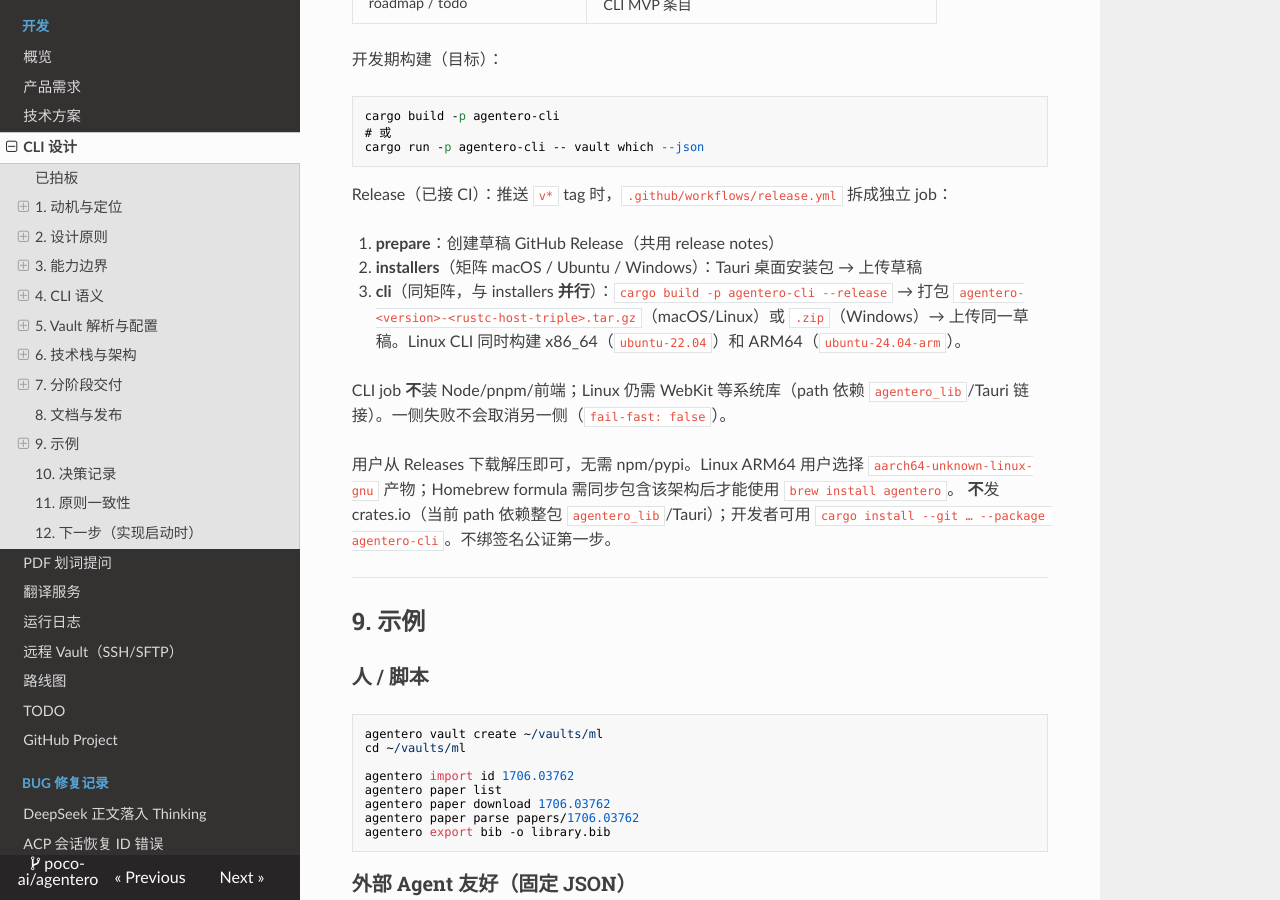
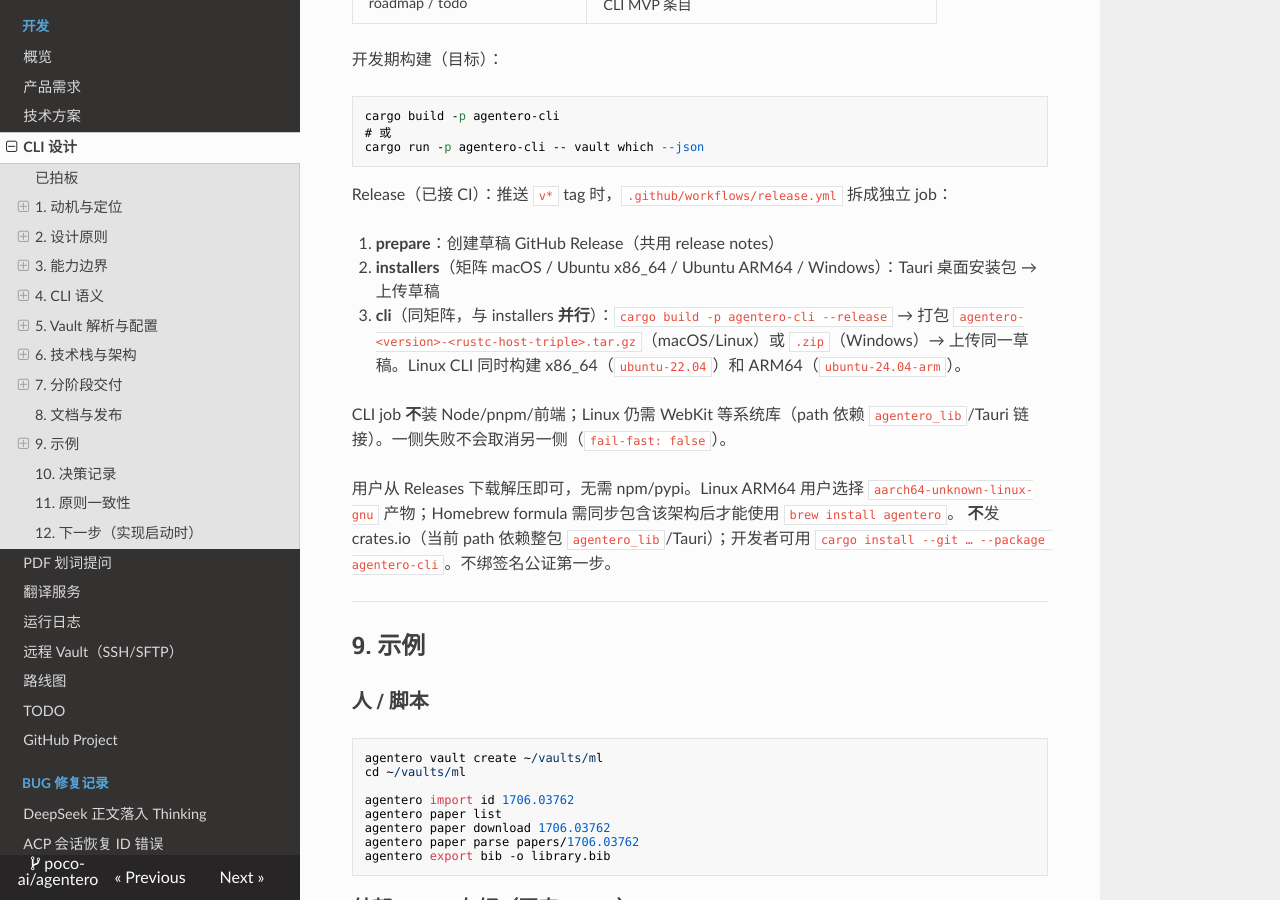
Before and after one commit to July-h5kf3/Agentero, an MkDocs documentation site: the page built from docs/development/cli.md, in a window 1280 px wide and 900 px high, scrolled down 15442 px. Built offline with MkDocs 1.6.1, drawn with Linux system fonts in a browser that asks for light colours; nearby versions of some CDN libraries.

Commit message:
ci(release): build Linux ARM64 installers

```diff
--- a/docs/development/cli.md
+++ b/docs/development/cli.md
@@ -639,7 +639,7 @@ cargo run -p agentero-cli -- vault which --json
 Release（已接 CI）：推送 `v*` tag 时，`.github/workflows/release.yml` 拆成独立 job：
 
 1. **prepare**：创建草稿 GitHub Release（共用 release notes）
-2. **installers**（矩阵 macOS / Ubuntu / Windows）：Tauri 桌面安装包 → 上传草稿
+2. **installers**（矩阵 macOS / Ubuntu x86_64 / Ubuntu ARM64 / Windows）：Tauri 桌面安装包 → 上传草稿
 3. **cli**（同矩阵，与 installers **并行**）：`cargo build -p agentero-cli --release` → 打包 `agentero-<version>-<rustc-host-triple>.tar.gz`（macOS/Linux）或 `.zip`（Windows）→ 上传同一草稿。Linux CLI 同时构建 x86_64（`ubuntu-22.04`）和 ARM64（`ubuntu-24.04-arm`）。
 
 CLI job **不**装 Node/pnpm/前端；Linux 仍需 WebKit 等系统库（path 依赖 `agentero_lib`/Tauri 链接）。一侧失败不会取消另一侧（`fail-fast: false`）。
```
Also changed, not shown: docs/development/technical-plan.md (+1 -1 lines), 2 other files.
